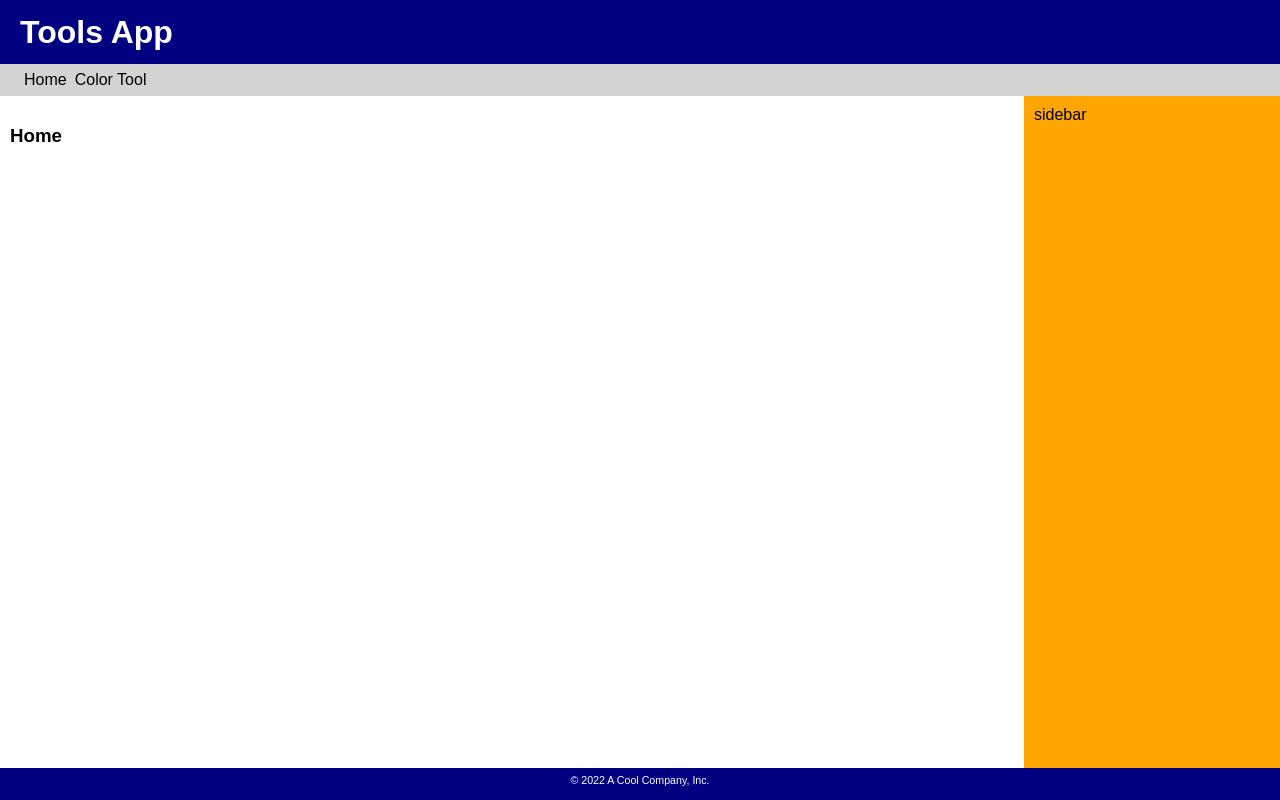
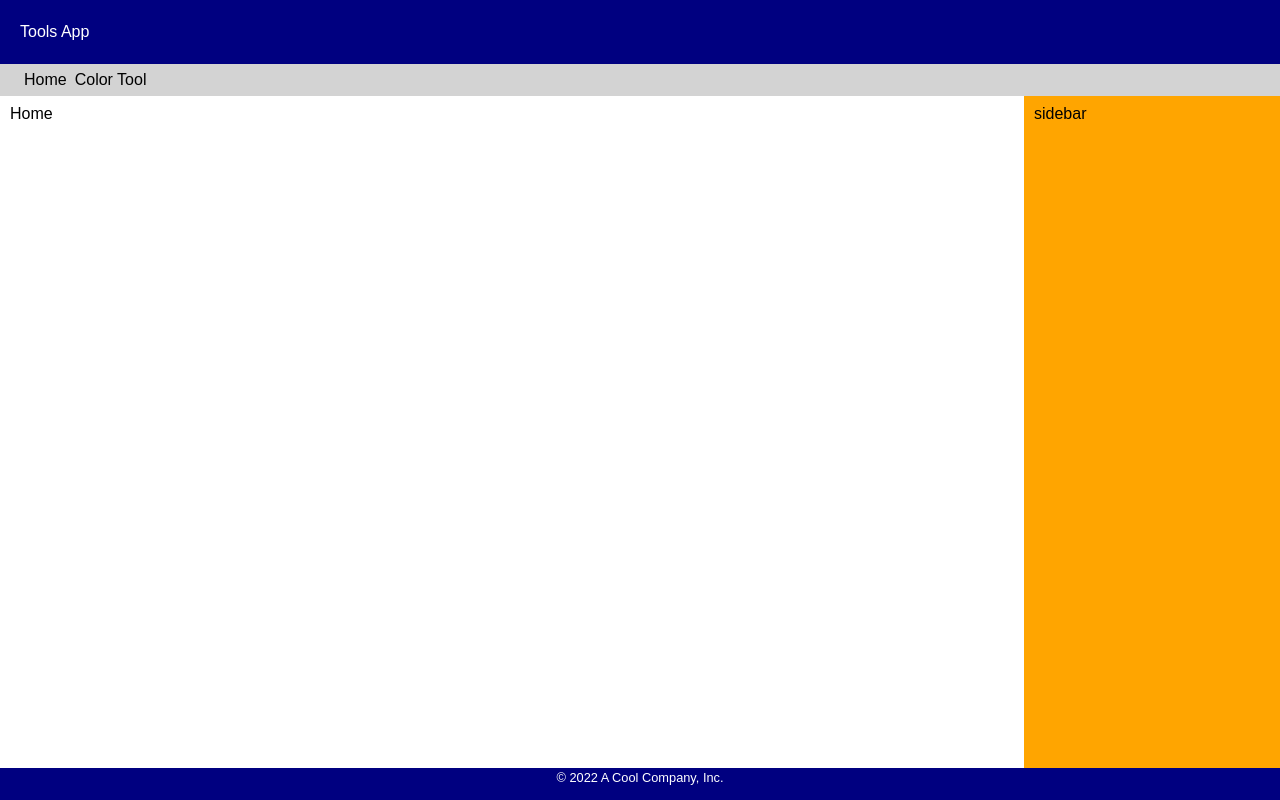
Before and after one commit to t4d-classes/bootcamp_03282022, a JavaScript app in the folder demo-app/: page / in a window 1280 px wide. Built offline with nearby package versions, Linux system fonts and the light colour scheme.

Commit message:
add exercise 1

```diff
--- a/demo-app/src/components/Layout.css
+++ b/demo-app/src/components/Layout.css
@@ -1,3 +1,52 @@
+/* http://meyerweb.com/eric/tools/css/reset/
+   v2.0 | 20110126
+   License: none (public domain)
+*/
+
+html, body, div, span, applet, object, iframe,
+h1, h2, h3, h4, h5, h6, p, blockquote, pre,
+a, abbr, acronym, address, big, cite, code,
+del, dfn, em, img, ins, kbd, q, s, samp,
+small, strike, strong, sub, sup, tt, var,
+b, u, i, center,
+dl, dt, dd, ol, ul, li,
+fieldset, form, label, legend,
+table, caption, tbody, tfoot, thead, tr, th, td,
+article, aside, canvas, details, embed,
+figure, figcaption, footer, header, hgroup,
+menu, nav, output, ruby, section, summary,
+time, mark, audio, video {
+	margin: 0;
+	padding: 0;
+	border: 0;
+	font-size: 100%;
+	font: inherit;
+	vertical-align: baseline;
+}
+/* HTML5 display-role reset for older browsers */
+article, aside, details, figcaption, figure,
+footer, header, hgroup, menu, nav, section {
+	display: block;
+}
+body {
+	line-height: 1;
+}
+ol, ul {
+	list-style: none;
+}
+blockquote, q {
+	quotes: none;
+}
+blockquote:before, blockquote:after,
+q:before, q:after {
+	content: '';
+	content: none;
+}
+table {
+	border-collapse: collapse;
+	border-spacing: 0;
+}
+
 body {
     font-size: 100%;
     font-family: Arial, Helvetica, sans-serif;
@@ -40,6 +89,7 @@ body {
     background-color: lightgray;
     padding: 0 20px;
     display: flex;
+    flex-direction: row;
     align-items: center;
 }
 
```
Also changed, not shown: demo-app/exercises/exercise-1.md (added, +15 -0 lines).
